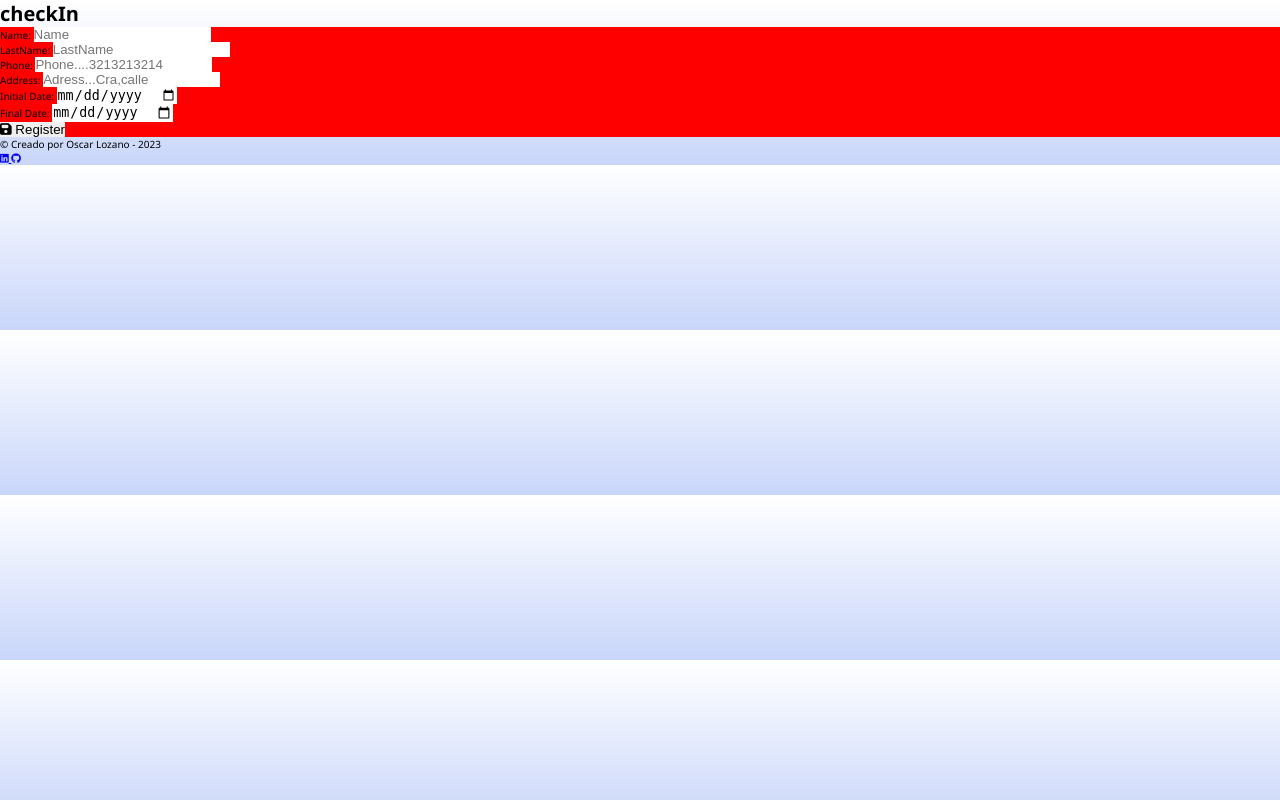
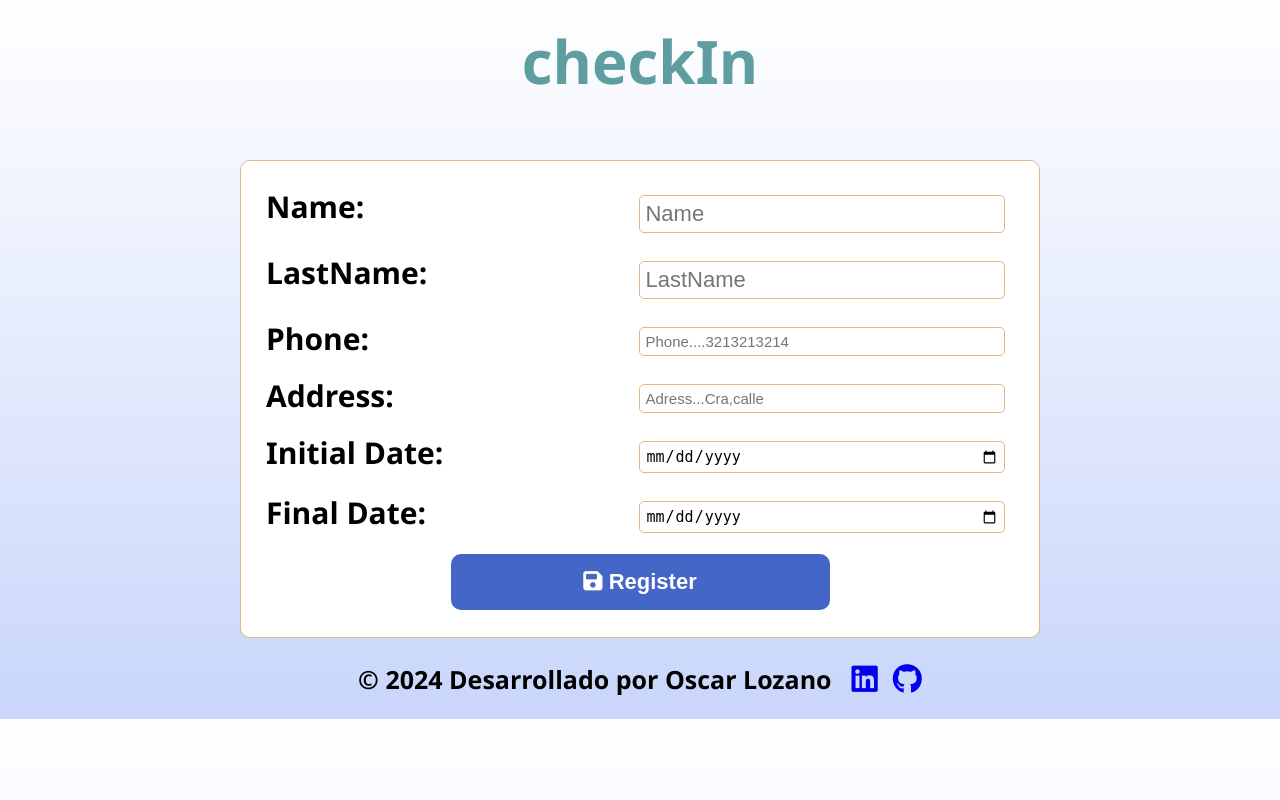
Before and after one commit to Olozano1194/Gimnasio, a Django app: page /checkinGym/ in a window 1280 px wide. Run offline with Django 5.2, Linux system fonts and the light colour scheme; the visitor is signed in with stand-in values (Sample User, id 1).

Commit message:
Se modificaron los estilos de los formularios de crear usuarios del gym mensual y gym diarios

```diff
--- a/gimnasioApp/static/css/checkin.css
+++ /dev/null
@@ -1,97 +0,0 @@
-*{
-    margin: 0;
-   padding: 0;
-   border: 0;
-   box-sizing: border-box;
-}
-
-html {
-    font-size: 62.5%;
-
-}
-
-body {
-    width: 100%;
-    background: linear-gradient(rgba(255,255,255,0), rgba(201,214,250,1));
-    font-family: 'Segoe UI', Tahoma, Geneva, Verdana, sans-serif;
-}
-
-main {
-    background-color: red;
-}
-
-/* main {
-    width: 100%;
-    background: white;
-    border: 0.1rem solid burlywood;
-}
-
-.title {
-    text-align: center;
-    color: cadetblue;
-    font-size: 5rem;
-    margin-top: 5rem;
-    margin-bottom: 3rem;
-}
-
-.container-request{
-    display: grid;
-    grid-template-columns: 1fr auto;
-    font-size: 3rem;
-    flex-wrap: wrap;
-    padding: 5rem;
-}
-
-.errorViews {
-    font-size: 2rem;
-    color: #e80c3c;
-}
-
-.label {
-    font-weight: 700;
-    padding: .5rem;
-
-}
-
-.names, .lastnames, .phones, .address, .initDate, .finDate{
-    border-radius: .5rem;
-    border: 0.1rem solid burlywood;
-    font-size: 2rem;
-    margin: 1.4rem;
-    padding: .5rem;
-
-}
-
-.container-btn button[type="submit"]{
-    background: rgb(67, 102, 199);
-    color: #fff;
-    border-radius: 1rem ;
-    margin: 3rem 0 4rem 40rem;
-    font-size: 3rem;
-    flex-wrap: wrap;
-    padding: 1.3rem;
-    cursor: pointer;
-
-}
-
-.container-btn button[type="submit"]:hover{
-    background: #031669;
-    transform: scale(1.1);
-}
-
-/*footer*/
-
-/* .copy{
-    font-size: 2rem;
-    margin-top: 10rem;
-
-}
-
-.redes_sociales{
-    display: flex;
-    justify-content: center;
-    gap: 4rem;
-    font-size: 3rem;
-    margin-top: -3rem;
-    margin-bottom: 3rem;
-}  */
--- /dev/null
+++ b/gimnasioApp/static/css/checkinGym/desktop.css
@@ -0,0 +1,25 @@
+header .title {
+    font-size: 6rem;
+}
+
+/* main */
+main {
+    max-width: 800px;
+}
+main form .container-request{
+    font-size: 3rem;
+
+}
+
+.names, .lastnames, .users, .emails, .rol, .pass, .repeatpass {
+    font-size: 2.2rem;
+}
+
+main form .container-btn button[type="submit"]{
+    font-size: 2.2rem;
+}
+
+/* footer */
+footer .copy{
+    font-size: 2.5rem;
+}
--- /dev/null
+++ b/gimnasioApp/static/css/checkinGym/mobile.css
@@ -0,0 +1,170 @@
+*{
+    margin: 0;
+    padding: 0;
+    border: 0;
+    box-sizing: border-box;
+ }
+
+ html {
+     font-size: 62.5%;
+ }
+
+ header {
+     width: 100%;
+     height: 20vh;
+     text-align: center;
+     padding-bottom: 2rem;
+ }
+
+ header .title {
+     text-align: center;
+     color: cadetblue;
+     font-size: 5rem;
+     padding-top: 2rem;
+     padding-bottom: 2rem;
+ }
+
+ body {
+     background: linear-gradient(rgba(255,255,255,0), rgba(201,214,250,1));
+     font-family: 'Segoe UI', Tahoma, Geneva, Verdana, sans-serif;
+     width: 100%;
+     display: flex;
+     justify-content: center;
+     align-items: center;
+     flex-direction: column;
+ }
+
+ main {
+     width: 90%;
+     display: flex;
+     justify-content: center;
+     align-items: center;
+     background: white;
+     border: 0.1rem solid burlywood;
+     border-radius: 1rem;
+     margin-top: 2rem;
+ }
+
+ main form {
+     width: 100%;
+     display: flex;
+     justify-content: center;
+     align-items: center;
+     flex-direction: column;
+     padding: 2rem;
+ }
+
+ main form .errorViews {
+     font-size: 2rem;
+     color: #e80c3c;
+ }
+
+ main form .container-request{
+     width: 100%;
+     display: flex;
+     justify-content: center;
+     align-items: center;
+     font-size: 2.2rem;
+     flex-direction: column;
+
+ }
+
+ main form .container-request .container-LabelInput {
+     width: 100%;
+     display: flex;
+     justify-content: space-evenly;
+ }
+
+ main form .container-request .container-LabelInput .label {
+     width: 100%;
+     font-weight: 700;
+     padding: .5rem;
+
+ }
+
+ .names, .lastnames, .phones, .address, .initDate, .finDate, .repeatpass {
+     width: 100%;
+     border-radius: .5rem;
+     border: 0.1rem solid burlywood;
+     font-size: 1.5rem;
+     margin: 1.4rem;
+     padding: .5rem;
+
+ }
+
+ main form .container-btn {
+     width: 100%;
+     height: 5rem;
+     display: flex;
+     justify-content: center;
+     align-items: center;
+     padding-top: 2rem;
+ }
+
+ main form .container-btn button[type="submit"]{
+     width: 50%;
+     background: rgb(67, 102, 199);
+     color: #fff;
+     border-radius: 1rem;
+     font-size: 1.5rem;
+     font-weight: 600;
+     cursor: pointer;
+     padding: 1.5rem;
+
+ }
+
+ main form .container-btn button[type="submit"]:hover{
+     background: #031669;
+     transform: scale(1.1);
+ }
+
+ /*footer*/
+ footer {
+     width: 100%;
+     display: flex;
+     justify-content: center;
+     align-items: center;
+     gap: 2rem;
+     padding-top: 2rem;
+     padding-bottom: 2rem;
+
+ }
+
+ footer .copy{
+     font-size: 1.7rem;
+     font-weight: 600;
+ }
+
+ footer .redes_sociales{
+     display: flex;
+     font-size: 3rem;
+     justify-content: center;
+     align-items: center;
+     gap: 1.5rem;
+ }
+
+ footer .redes_sociales .linkedin {
+     color: #0e76a8;
+ }
+
+ footer .redes_sociales .linkedin:hover {
+     color: #10648b;
+     transform: scale(1.1);
+ }
+
+ footer .redes_sociales .github {
+     color: #171515;
+ }
+
+ footer .redes_sociales .github:hover {
+     color: #272323;
+     transform: scale(1.1);
+ }
+
+ @media(min-width: 600px) {
+      /* main */
+      main {
+         width: 70%;
+     }
+
+ }
--- /dev/null
+++ b/gimnasioApp/static/css/checkinGym/tablet.css
@@ -0,0 +1,27 @@
+header {
+    padding-bottom: 0rem;
+}
+
+/* main */
+main {
+    margin-top: 0;
+    padding-bottom: 2rem;
+}
+
+main form .container-request{
+    font-size: 2.5rem;
+
+}
+
+.names, .lastnames, .users, .emails, .rol, .pass, .repeatpass {
+    font-size: 1.8rem;
+}
+
+main form .container-btn button[type="submit"]{
+    font-size: 2rem;
+}
+
+/* footer */
+footer .copy{
+    font-size: 2.2rem;
+}
--- a/gimnasioApp/templates/checkInGym.html
+++ b/gimnasioApp/templates/checkInGym.html
@@ -9,18 +9,20 @@
     <!--el fonticon-->
     <link rel="short icon" href="{% static 'img/lista-de-verificacion.png' %}">
 
-    <link type='text/css' rel="stylesheet" href="{% static 'css/checkin.css' %}">
+    <!--Style-->
+    <link type='text/css' rel="stylesheet" href="{% static 'css/checkinGym/mobile.css' %}">
+    <link type='text/css' rel="stylesheet" href="{% static 'css/checkinGym/tablet.css' %}" media="(min-width: 800px)">
+    <link type='text/css' rel="stylesheet" href="{% static 'css/checkinGym/desktop.css' %}" media="(min-width: 1024px)">
 
     <!--Font Awesome-->
     <link href='https://cdnjs.cloudflare.com/ajax/libs/font-awesome/6.4.0/css/all.min.css' rel='stylesheet'>
 
-
-
     <title>Check In</title>
 </head>
 <body>
-
+    <header>
         <h1 class="title">checkIn</h1>
+    </header>
 
     <main>
         {% if error  %}
@@ -37,33 +39,33 @@
 
             <div class="container-request">
 
-                <div>
+                <div class="container-LabelInput">
                     <label for="name" class="label">Name:</label>
                     <input type="text" class="names" id="name" name="name" placeholder="Name" required>
                 </div>
 
 
-                <div>
+                <div class="container-LabelInput">
                     <label for="lastname" class="label">LastName:</label>
                     <input type="text" class="lastnames" id="lastname" name="lastname" placeholder="LastName" required>
                 </div>
 
-                <div>
+                <div class="container-LabelInput">
                     <label for="phone" class="label">Phone:</label>
                     <input type="text" class="phones" id="phone" name="phone" placeholder="Phone....3213213214" required>
                 </div>
 
-                <div>
+                <div class="container-LabelInput">
                     <label for="addres" class="label">Address:</label>
                     <input type="text" class="address" id="addres" name="address" placeholder="Adress...Cra,calle" required>
                 </div>
 
-                <div >
+                <div class="container-LabelInput">
                     <label for="dateInitial" class="label">Initial Date:</label>
                     <input type="date" id="dateInitial" class="initDate" name="dateInitial" required>
                 </div>
 
-                <div>
+                <div class="container-LabelInput">
                     <label for="dateFinal" class="label">Final Date:</label>
                     <input type="date" id="dateFinal" class="finDate" name="dateFinal" required>
                 </div>
@@ -80,22 +82,19 @@
     </main>
 
     <footer>
-        <div class='container'>
         <div class='copy'>
-                <p>&copy Creado por Oscar Lozano - 2023</p>
+            <p>&copy 2024 Desarrollado por Oscar Lozano</p>
         </div>
-
 
         <div class='redes_sociales'>
             <a href="https://www.linkedin.com/in/OlozanoBocanegra">
                 <i class="fa-brands fa-linkedin"></i>
             </a>
             <a href="https://github.com/Olozano1194">
-
                 <i class="fa-brands fa-github"></i>
             </a>
         </div>
-        </div>
+
 
     </footer>
 
```
Also changed, not shown: gimnasioApp/templates/login/checkInLogin.html (renamed from gimnasioApp/templates/checkInLogin.html), gimnasioApp/templates/login/login.html (renamed from gimnasioApp/templates/login.html). Lines whose indentation alone changed are shown as unchanged.
